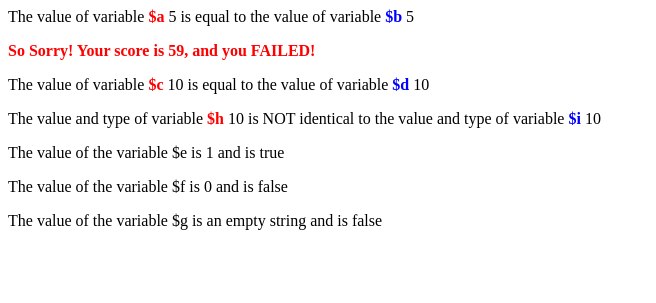
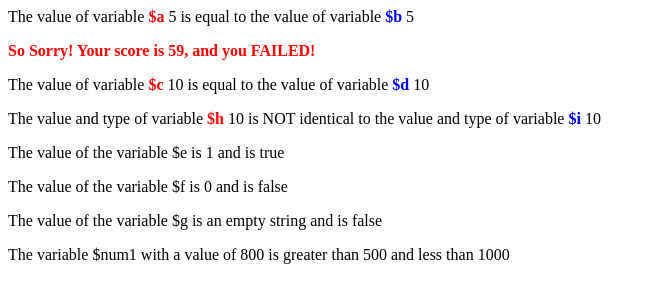
Before and after one commit to chrisdav6/Treehouse, a PHP site: page /01-conditionals.php in a window 1280 px wide. Shown: the top 303 px of the page, without its empty margins (0-656 px from the left). Run offline with PHP 8.4, Linux system fonts and the light colour scheme.

Commit message:
Working with nested conditional statements

```diff
--- a/php_arrays_conditionals/01-conditionals.php
+++ b/php_arrays_conditionals/01-conditionals.php
@@ -68,5 +68,17 @@ if($g) {
 }
 
 
+//Working with nested conditional statements
+$num1 = 800;
+
+if($num1 > 500) {
+	if($num1 < 1000) {
+		echo("<p>The variable \$num1 with a value of $num1 is greater than 500 and less than 1000</p>");
+	}else {
+		echo("<p>The variable \$num1 with a value of $num1 is greater than 500 but is not less than 1000</p>");
+	}
+} else {
+  echo("<p>The variable \$num1 with a value of $num1 is not greater than 500</p>");
+}
 
 ?>
```
